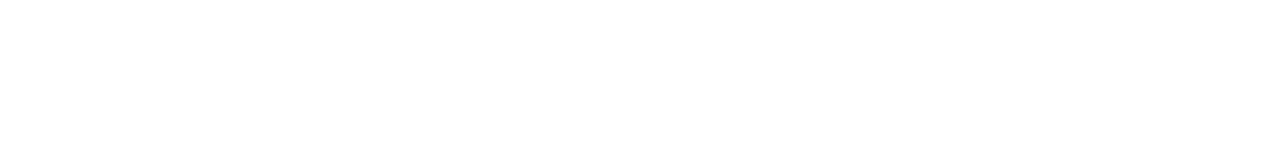
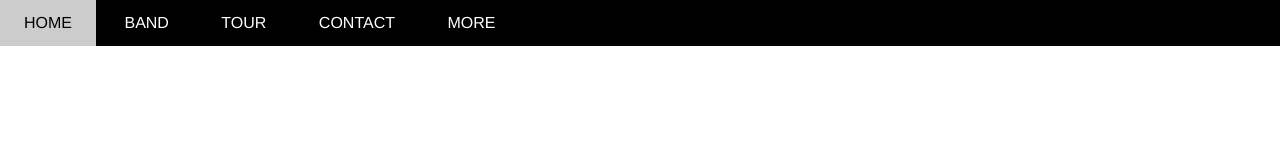
Before and after one commit to bangitgts/train-cat-giao-dien, a plain HTML site: page w3_band/index.html in a window 1280 px wide. Drawn offline with Linux system fonts and the light colour scheme.

Commit message:
Add Header

```diff
--- a/w3_band/assets/css/style.css
+++ b/w3_band/assets/css/style.css
@@ -3,3 +3,42 @@
     margin: 0;
     box-sizing: border-box;
 }
+
+html {
+    font-family: Helvetica, Arial, sans-serif;
+}
+
+#main {}
+
+#header {
+    height: 46.22px;
+    background-color: #000;
+}
+
+#nav li {
+    display: inline-block;
+}
+
+#nav li:hover a {
+    color: #000;
+    background-color: #ccc;
+    display: inline-block;
+}
+
+#nav li a {
+    text-decoration: none;
+    color: #fff;
+    line-height: 46.22px;
+    padding: 0px 24px;
+    text-transform: uppercase;
+}
+
+#nav .subnav {
+    display: none;
+}
+
+#slider {}
+
+#content {}
+
+#footer {}
--- a/w3_band/index.html
+++ b/w3_band/index.html
@@ -6,12 +6,33 @@
     <meta http-equiv="X-UA-Compatible" content="IE=edge" />
     <meta name="viewport" content="width=device-width, initial-scale=1.0" />
     <title>Document</title>
-    <link rel="stylesheet" href="./assets/css/style.css" />
+    <link rel="stylesheet" href="/assets/css/style.css" />
 </head>
 
 <body>
     <div id="main">
-        <div id="header"></div>
+        <div id="header">
+            <ul id="nav">
+                <li><a href="">Home</a></li>
+                <li><a href="">Band</a></li>
+                <li><a href="">Tour</a></li>
+                <li><a href="">Contact</a></li>
+                <li>
+                    <a href="">More</a>
+                    <ul class="subnav">
+                        <li>
+                            <a href="">Merchandise</a>
+                        </li>
+                        <li>
+                            <a href="">Extras</a>
+                        </li>
+                        <li>
+                            <a href="">Media</a>
+                        </li>
+                    </ul>
+                </li>
+            </ul>
+        </div>
 
         <div id="slider"></div>
 
```
